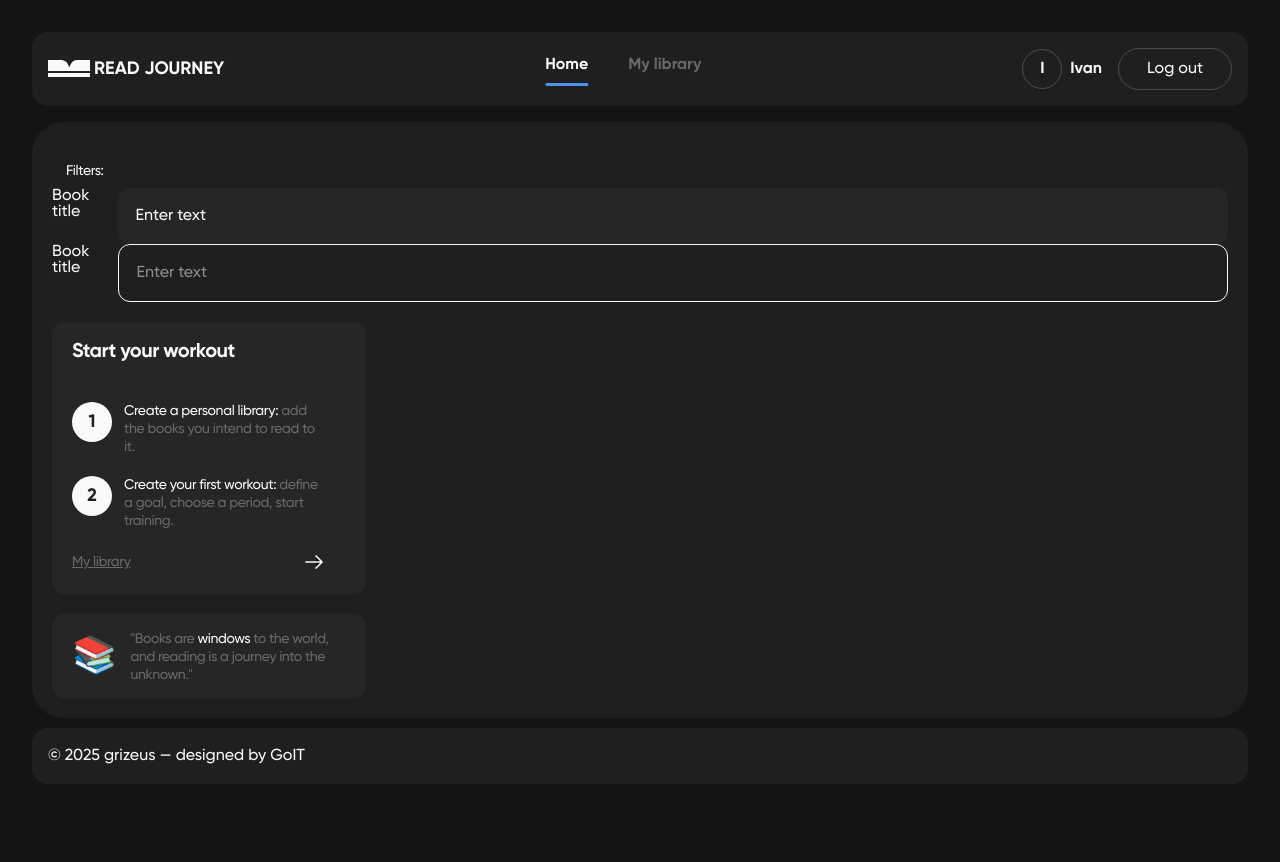
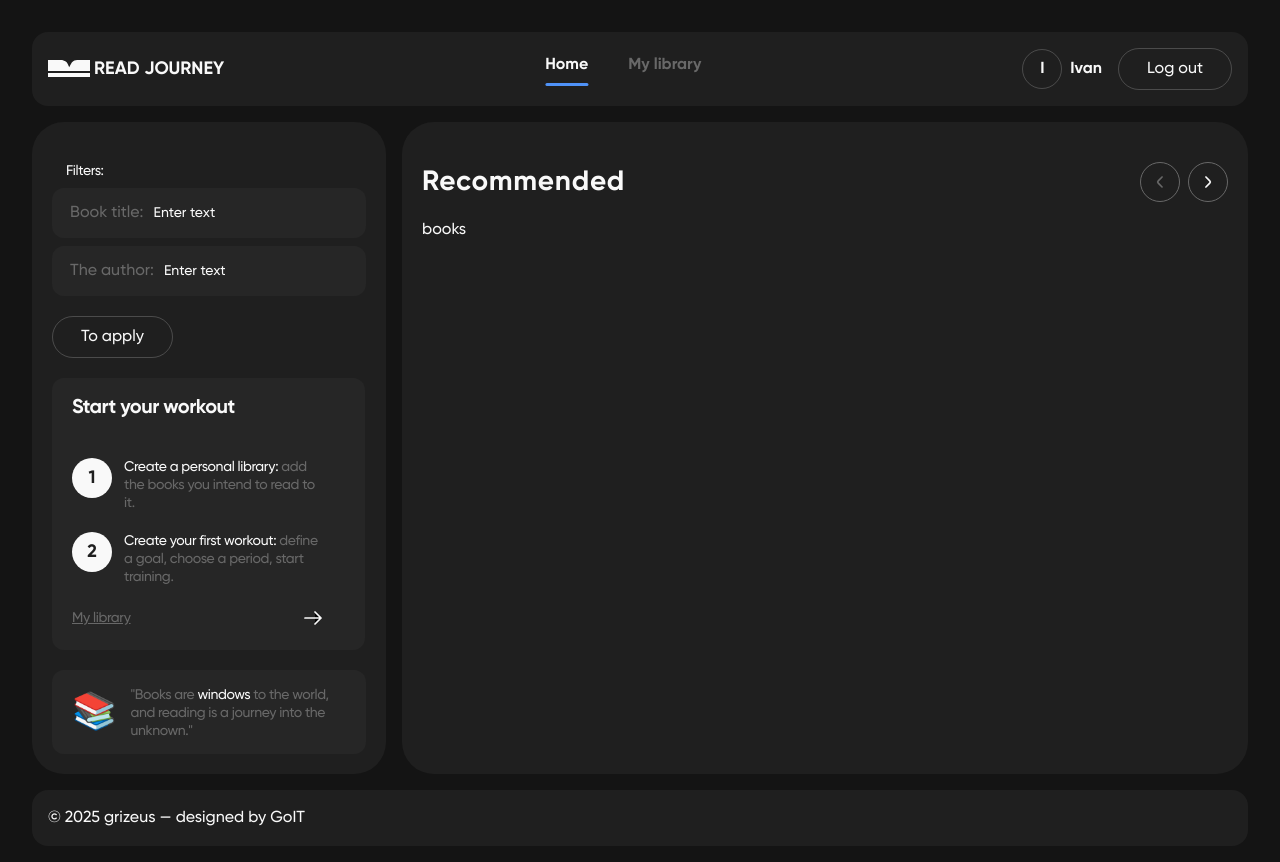
Before and after one commit to grizeus/read-journey, a React (Vite) app: page /recommended in a window 1280 px wide. Before the commit the page ends 800 px from the top, so only its background shows below. Built offline with nearby package versions, Linux system fonts and the light colour scheme.

Commit message:
create dashboard for recommended page

```diff
--- a/src/components/Container.tsx
+++ b/src/components/Container.tsx
@@ -2,7 +2,7 @@ import type { ReactNode } from "react";
 
 const Container = ({ children }: { children: ReactNode }) => {
   return (
-    <div className="mx-auto max-w-360 px-5 lg:px-8">
+    <div className="mx-auto px-5 lg:px-8">
       {children}
     </div>
   );
--- a/src/components/Dashboard.tsx
+++ b/src/components/Dashboard.tsx
@@ -10,7 +10,7 @@ const Dashboard = ({ children, className }: DashboardProps) => {
   return (
     <aside
       className={clsx(
-        "bg-charcoal-black mb-2.5 rounded-4xl p-5 md:mb-4 md:flex md:gap-8 md:p-8 lg:mb-0 lg:flex-col lg:gap-5 lg:px-5 lg:pt-10 lg:pb-5",
+        "bg-charcoal-black mb-2.5 rounded-4xl p-5 md:mb-4 md:flex md:gap-10 md:p-8 xl:mb-0 xl:flex-col xl:gap-5 xl:px-5 xl:pt-10 xl:pb-5",
         className
       )}>
       {children}
--- a/src/components/Filters.tsx
+++ b/src/components/Filters.tsx
@@ -1,6 +1,11 @@
-import { useForm } from "react-hook-form";
+import { useForm, type SubmitHandler } from "react-hook-form";
 import * as Yup from "yup";
 import { useYupValidationResolver } from "../lib/utils/validationResolver";
+
+interface FormData {
+  title: string;
+  author: string;
+}
 
 const Filters = () => {
   const validationSchema = Yup.object({
@@ -12,28 +17,31 @@ const Filters = () => {
   const {
     register,
     handleSubmit,
+    reset,
     formState: { errors },
-  } = useForm({
+  } = useForm<FormData>({
     resolver,
   });
-  // eslint-disable-next-line @typescript-eslint/no-explicit-any
-  const onSubmit = async (data: any) => {
-    console.log(data);
+
+  const onSubmit: SubmitHandler<FormData> = async ({ title, author }) => {
+    console.log(title?.trim(), author?.trim());
+    reset();
   };
   return (
-    <form onSubmit={handleSubmit(onSubmit)}>
+    <form onSubmit={handleSubmit(onSubmit)} className="flex-1">
       <p className="mb-2 ml-3.5 text-[10px] leading-3 tracking-tight md:text-sm md:leading-4.5">
         Filters:
       </p>
-      <div className="relative flex">
-        <label htmlFor="title" className="">
-          Book title
+      <div className="mb-5 flex flex-col gap-2">
+        <div className="bg-ebony relative flex w-full items-center gap-2.5 rounded-xl px-4.5 py-4">
+          <label htmlFor="title" className="text-tarnished text-nowrap">
+            Book title:
           </label>
           <input
             id="title"
             {...register("title")}
             placeholder="Enter text"
-          className="bg-ebony w-full rounded-xl px-4.5 py-4 text-base placeholder:text-current focus:outline-none"
+            className="text-sm leading-4.5 placeholder:text-sm placeholder:leading-4.5 placeholder:text-current focus:outline-none"
           />
           {errors.title && (
             <p className="absolute right-2 bottom-0.5 text-xs text-red-500">
@@ -41,15 +49,15 @@ const Filters = () => {
             </p>
           )}
         </div>
-      <div className="relative flex">
-        <label htmlFor="author" className="">
-          Book title
+        <div className="bg-ebony relative flex w-full items-center gap-2.5 rounded-xl px-4.5 py-4">
+          <label htmlFor="author" className="text-tarnished text-nowrap">
+            The author:
           </label>
           <input
             id="author"
             {...register("author")}
             placeholder="Enter text"
-          className="border-waterloo/10 placeholder:text-waterloo w-full rounded-xl border px-4.5 py-4 text-base focus:outline-none"
+            className="text-sm leading-4.5 placeholder:text-sm placeholder:leading-4.5 placeholder:text-current focus:outline-none"
           />
           {errors.author && (
             <p className="absolute right-2 bottom-0.5 text-xs text-red-500">
@@ -57,6 +65,12 @@ const Filters = () => {
             </p>
           )}
         </div>
+      </div>
+      <button
+        type="submit"
+        className="border-ivory/20 rounded-4xl border px-7 py-3">
+        To apply
+      </button>
     </form>
   );
 };
--- a/src/components/Footer.tsx
+++ b/src/components/Footer.tsx
@@ -1,6 +1,6 @@
 const Footer = () => {
   return (
-    <footer className="px-5 pt-1 pb-2 md:pb-4 lg:px-8">
+    <footer className="px-5 pt-2.5 md:pt-4 pb-2 md:pb-4 lg:px-8">
       <div className="bg-charcoal-black flex items-center justify-between rounded-2xl px-5 py-3 md:px-4 md:py-4">
         <span className="text-base">
           &copy; 2025{" "}
--- a/src/components/Quote.tsx
+++ b/src/components/Quote.tsx
@@ -1,6 +1,6 @@
 const Quote = () => {
   return (
-    <div className="bg-ebony hidden w-78.5 items-center gap-[14px] rounded-xl px-5 pt-4 pb-[14px] tracking-tight lg:flex">
+    <div className="bg-ebony hidden w-78.5 items-center gap-[14px] rounded-xl px-5 pt-4 pb-[14px] tracking-tight xl:flex">
       <span className="text-center text-4xl leading-none">📚</span>
       <p className="text-tarnished text-sm leading-4.5">
         "Books are <span className="text-ivory">windows</span> to the world, and
--- a/src/components/RecDescription.tsx
+++ b/src/components/RecDescription.tsx
@@ -3,7 +3,7 @@ import sprite from "../assets/images/sprite.svg";
 
 const RecDescription = () => {
   return (
-    <div className="bg-ebony rounded-xl p-5 md:w-78.5 md:pr-10">
+    <div className="bg-ebony rounded-xl p-5 md:w-[313px] md:pr-10">
       <h3 className="mb-5 text-lg leading-none font-bold tracking-tight md:mb-10 md:text-xl">
         Start your workout
       </h3>
--- /dev/null
+++ b/src/components/RecommendedMain.tsx
@@ -0,0 +1,50 @@
+import { useState } from "react";
+import sprite from "../assets/images/sprite.svg";
+
+const RecommededMain = () => {
+  const [page, setPage] = useState(1);
+  const totalPages = 10;
+
+  const handleClick = (curPage: number) => {
+    if (curPage < 1) {
+      curPage = 1;
+    }
+    setPage(curPage);
+  };
+  return (
+    <div className="bg-charcoal-black w-full rounded-4xl px-5 py-10">
+      <div className="flex items-center justify-between mb-5.5 md:mb-5">
+        <h1 className="text-xl leading-none font-bold tracking-tight md:text-[28px] md:leading-8 md:tracking-wide">
+          Recommended
+        </h1>
+        <ul className="flex items-center gap-[8px]">
+          <li className="border-tarnished flex size-10 items-center justify-center rounded-full border">
+            <button
+              type="button"
+              disabled={page === 1}
+              onClick={() => handleClick(page - 1)}
+              className={page === 1 ? "fill-tarnished" : "fill-ivory"}>
+              <svg className="size-5">
+                <use href={`${sprite}#icon-chevron-left`}></use>
+              </svg>
+            </button>
+          </li>
+          <li className="border-tarnished flex size-10 items-center justify-center rounded-full border">
+            <button
+              type="button"
+              disabled={page === totalPages}
+              onClick={() => handleClick(page + 1)}
+              className={page === totalPages ? "fill-tarnished" : "fill-ivory"}>
+              <svg className="size-5">
+                <use href={`${sprite}#icon-chevron-right`}></use>
+              </svg>
+            </button>
+          </li>
+        </ul>
+      </div>
+      <div>books</div>
+    </div>
+  );
+};
+
+export default RecommededMain;
--- a/src/pages/Recommended.tsx
+++ b/src/pages/Recommended.tsx
@@ -2,18 +2,18 @@ import Dashboard from "../components/Dashboard";
 import Filters from "../components/Filters";
 import Quote from "../components/Quote";
 import RecDescription from "../components/RecDescription";
+import RecommededMain from "../components/RecommendedMain";
 
 const RecommendedPage = () => {
   return (
-    <>
+    <div className="w-full flex flex-col xl:flex-row gap-2.5 md:gap-4">
       <Dashboard>
         <Filters />
-
         <RecDescription />
-
         <Quote />
       </Dashboard>
-    </>
+      <RecommededMain />
+    </div>
   );
 };
 
```
Lines whose indentation alone changed are shown as unchanged.
